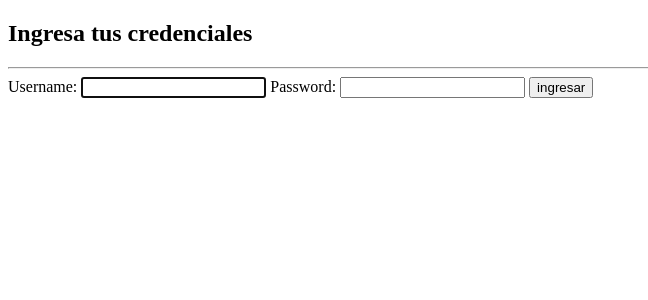
After one commit to Luis9Ds/Progra_ll, a Django app: page /accounts/login/ in a window 1280 px wide. The commit adds this page. Shown: the top 300 px of the page, without its empty margins (0-648 px from the left). Run offline with Django 4.2, Linux system fonts and the light colour scheme.

Commit message:
login integrado

```diff
--- /dev/null
+++ b/Projectos/Peliculas/peliculas/templates/registration/login.html
@@ -0,0 +1,28 @@
+<!DOCTYPE html>
+<html lang="en">
+<head>
+    <meta charset="UTF-8">
+    <meta name="viewport" content="width=device-width, initial-scale=1.0">
+    <title>Ingreso al sistema</title>
+</head>
+<body>
+
+    <div class="container">
+
+        <div class="col-12 col-md-6 offset-md-3">
+            <div class="card">
+                <div class="card-body"></div>
+                <h2>Ingresa tus credenciales</h2>
+                <hr>
+                <form action="" method="post">
+
+                    {% csrf_token %}
+                    {{ form }}
+
+                    <input type="submit" value="ingresar">
+                </form>
+            </div>
+    </div>
+
+</body>
+</html>
--- a/Projectos/Peliculas/peliculas/urls.py
+++ b/Projectos/Peliculas/peliculas/urls.py
@@ -1,4 +1,4 @@
-from django.urls import path
+from django.urls import path , include
 from . import views
 
 from django.conf import settings
@@ -11,4 +11,5 @@ urlpatterns = [
     path('peliculas/editar/<int:id>', views.editar, name='editar'),
     path('peliculas/form', views.form, name='forms'),
     path('peliculas/eliminar/<int:id>', views.eliminar, name='eliminar'),
+    path('accounts/', include('django.contrib.auth.urls'))
 ]+ static(settings.MEDIA_URL, document_root=settings.MEDIA_ROOT) #Esto es para agregar imagenes
--- a/Projectos/Peliculas/sistema/settings.py
+++ b/Projectos/Peliculas/sistema/settings.py
@@ -27,7 +27,8 @@ DEBUG = True
 
 ALLOWED_HOSTS = []
 
-
+LOGIN_REDIRECT_URL = '/'
+LOGOUT_REDIRECT_URL = '/'
 # Application definition
 
 INSTALLED_APPS = [
```
Also changed, not shown: Projectos/Peliculas/peliculas/templates/base.html (+14 -0 lines).
